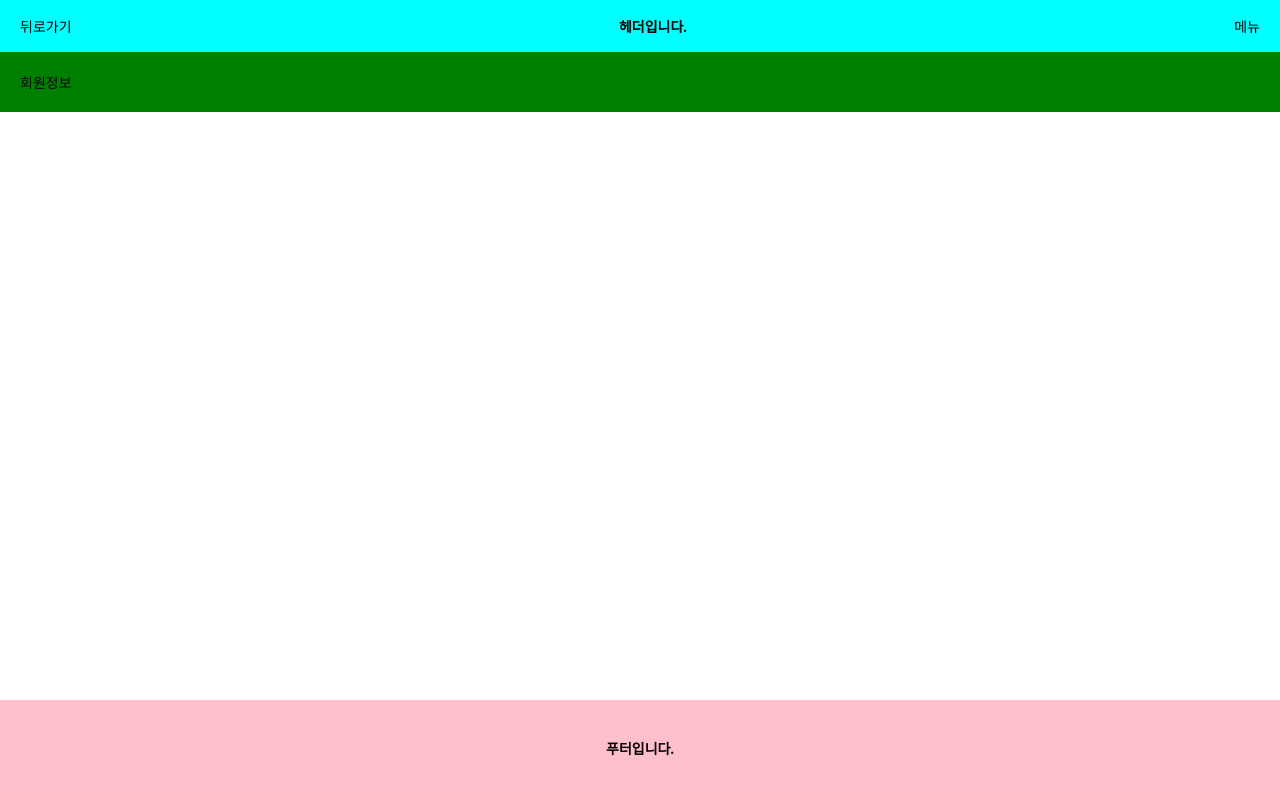
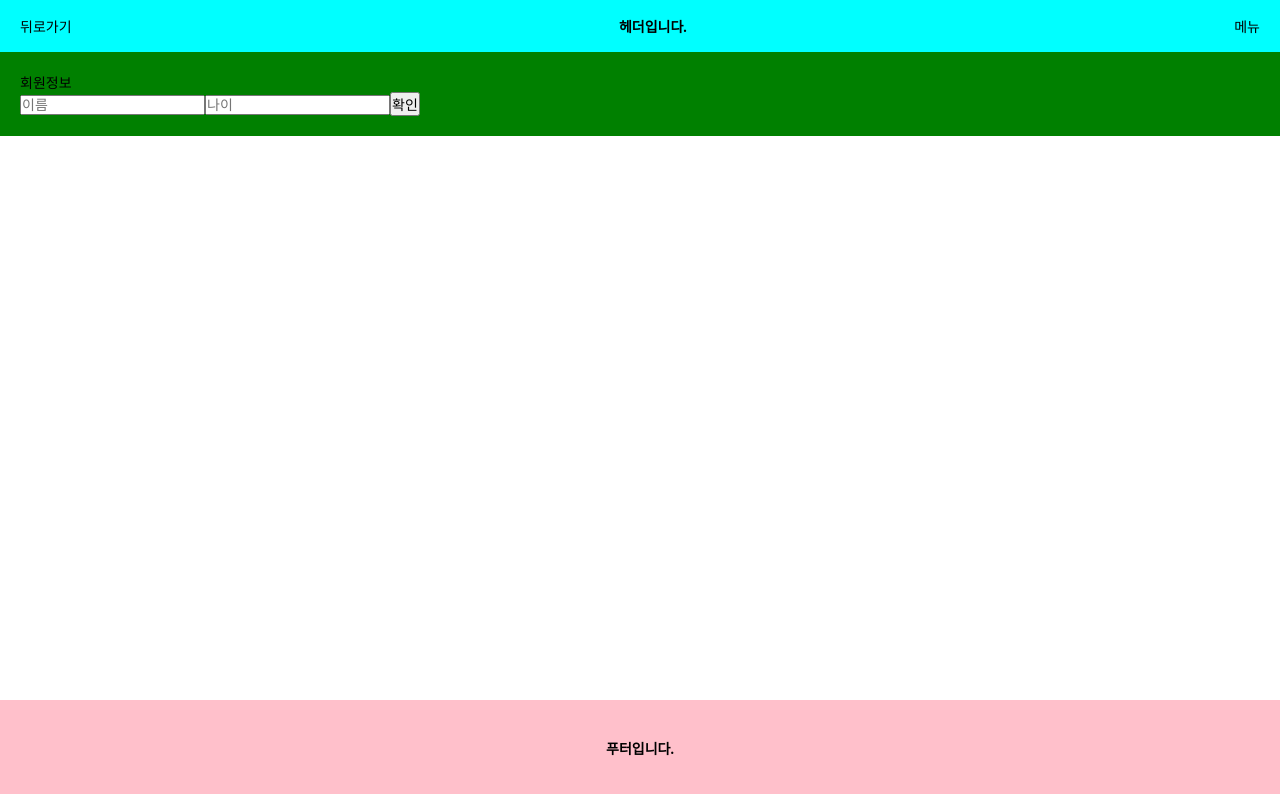
Before and after one commit to minhyeok8521/react, a React (Create React App) app: page /profile in a window 1280 px wide. Shown: the top 794 px of the page. Built offline with nearby package versions, Linux system fonts and the light colour scheme.

Commit message:
2 files modified

```diff
--- a/src/components/Menu1/UserProfile.tsx
+++ b/src/components/Menu1/UserProfile.tsx
@@ -1,13 +1,16 @@
 import * as React from 'react';
 
 class UserProfile extends React.Component {
-  UserProfile = () => {};
+  UserProfile = (e) => {
+    e.preventDefault();
+  };
 
   render() {
     return (
       <form onSubmit={this.UserProfile}>
         <input type="text" placeholder="이름" />
         <input type="text" placeholder="나이" />
+        <button type="submit">확인</button>
       </form>
     );
   }
--- a/src/pages/Profile.tsx
+++ b/src/pages/Profile.tsx
@@ -5,7 +5,7 @@ export default function Profile() {
   return (
     <div>
       회원정보
-      {/* <UserProfile /> */}
+      <UserProfile />
     </div>
   );
 }
```
